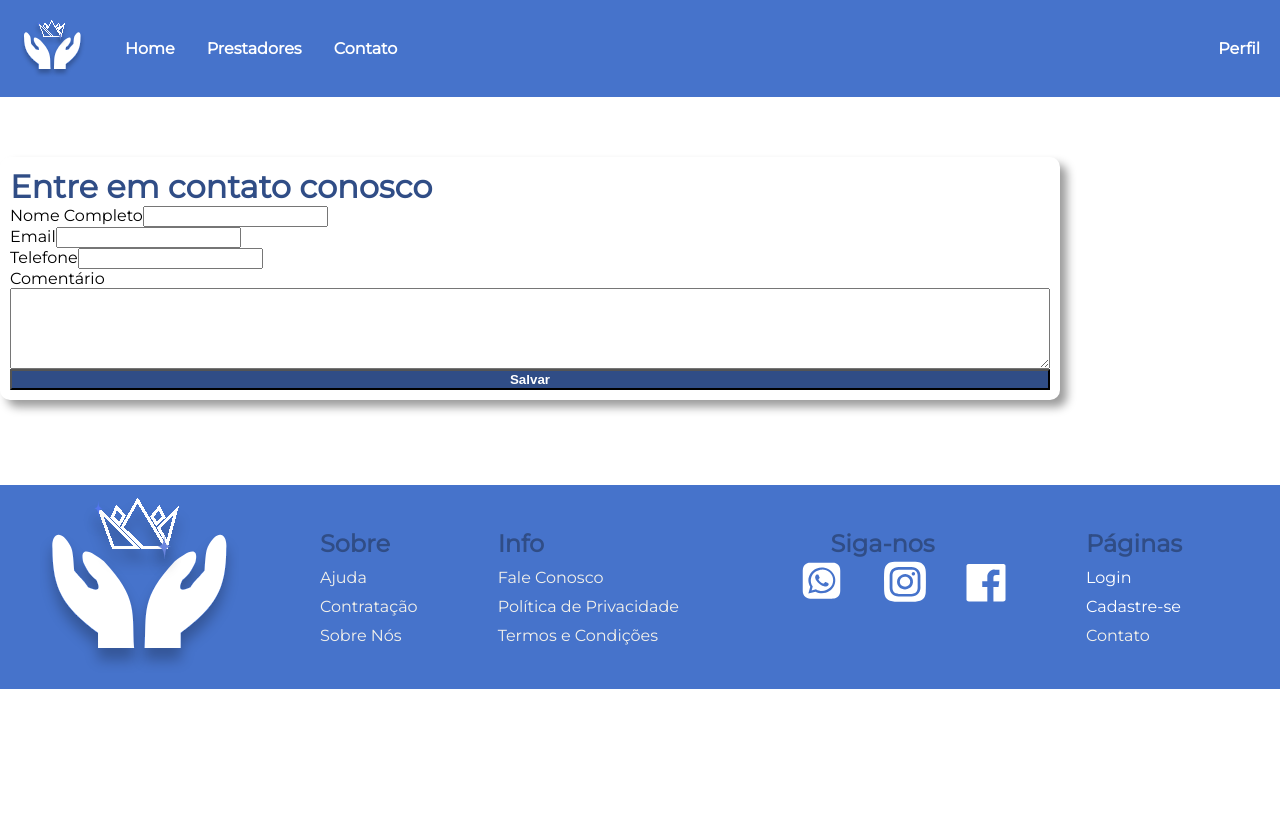
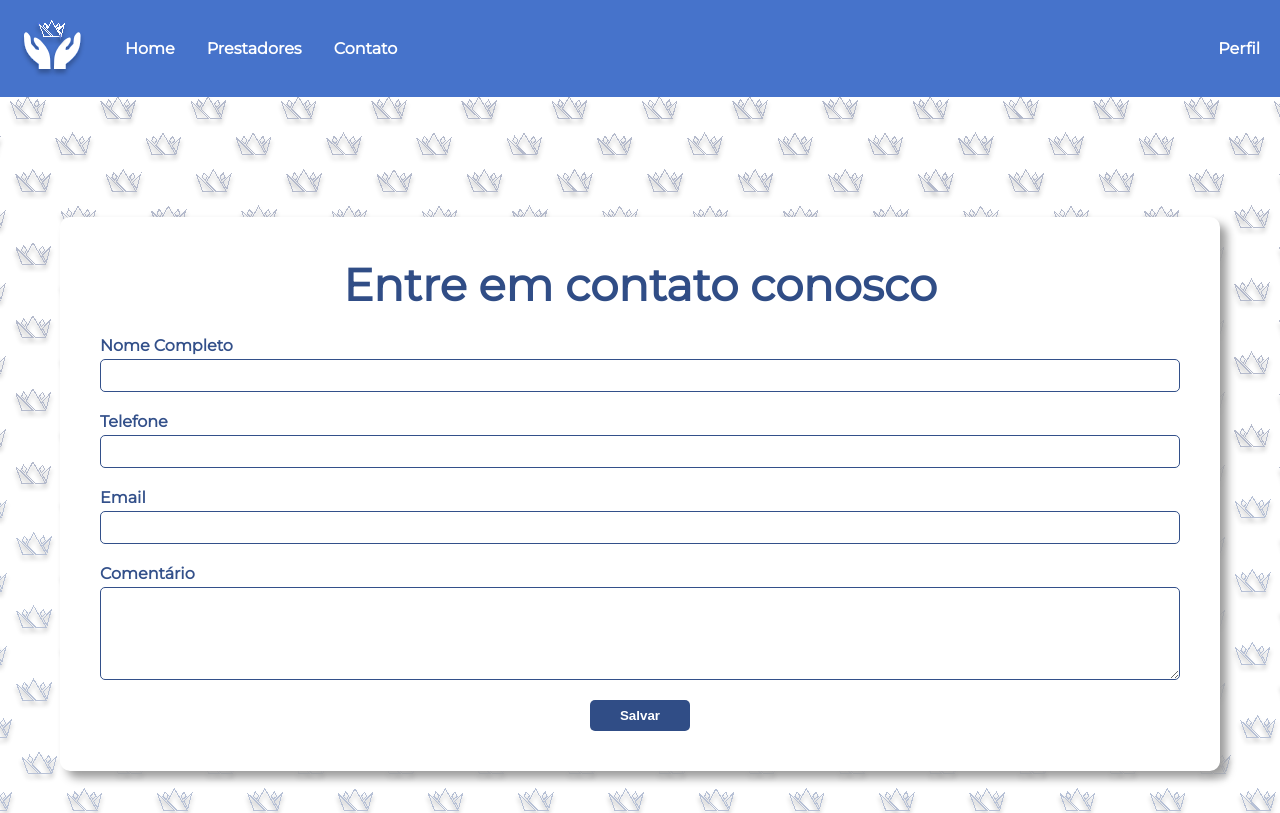
Before and after one commit to CarolinaPacifico/seniorcare, a React (Vite) app: page /contato in a window 1280 px wide. Shown: the top 813 px of the page. Built offline with nearby package versions, Linux system fonts and the light colour scheme.

Commit message:
Add files via upload

```diff
--- a/src/components/card-plano.jsx
+++ b/src/components/card-plano.jsx
@@ -7,7 +7,7 @@ function CardPlano() {
             <h1>Escolha o plano que deseja assinar</h1>
             <ul className='cards-plano'>
                 <li className="card-tudo-plano">
-                    <h2>Plano A</h2>
+                    <h2>Plano Basic</h2>
                     <ul className='card-dentro'>
                         <li>Recomendação Leve</li>
                         <li>Não possui nenhum tipo de prioridade na hora da divulgação</li>
@@ -17,7 +17,7 @@ function CardPlano() {
                     <button className="btn-confirmar"><a href="/login">Confirmar</a></button>
                 </li>
                 <li className="card-tudo-plano">
-                    <h2>Plano B</h2>
+                    <h2>Plano Standard</h2>
                     <ul className='card-dentro'>
                         <li>Recomendação Média</li>
                         <li>Possuem prioridade na divulgação dos serviços</li>
@@ -27,10 +27,10 @@ function CardPlano() {
                     <button className="btn-confirmar"><a href="/login">Confirmar</a></button>
                 </li>
                 <li className="card-tudo-plano">
-                    <h2>Plano C</h2>
+                    <h2>Plano Premium</h2>
                     <ul className='card-dentro'>
                         <li>Recomendação Alta</li>
-                        <li>Possuem prioridade na divulgação dos serviços </li>
+                        <li>Possuem prioridade na divulgação dos serviços</li>
                         <li>É divulgado nas publicidades do nosso aplicativo feitas em outras plataformas</li>
                         <li>Teste 1 semana Grátis</li>
                     </ul>
--- a/src/components/conteudo-contato.jsx
+++ b/src/components/conteudo-contato.jsx
@@ -4,16 +4,22 @@ import '../css/contato.css';
 function contatopage() {
 
     return (
-
+        <section className='conteudo-contato-bg'>
             <div className="conteudo-contato">
                 <h1>Entre em contato conosco</h1>
-        <label>Nome Completo<input type="text" id="" name="" /></label>
-        <label>Email<input type="email" id="" name="" /></label>
-        <label>Telefone<input type="number" id="" name="" /></label>
+                <form action="">
+                    <label>Nome Completo</label>
+                    <input type="text" id="" name="" />
+                    <label>Telefone</label>
+                    <input type="number" id="" name="" />
+                    <label>Email</label>
+                    <input type="email" id="" name="" />
                     <label for="story">Comentário</label>
                     <textarea id="story" name="story" rows="5" cols="33"></textarea>
                     <button className="btnperfil" type="button">Salvar</button>
+                </form>
             </div>
+        </section>
 
     )
   }
--- a/src/components/footer.jsx
+++ b/src/components/footer.jsx
@@ -10,8 +10,7 @@ import '../App.css'
 function Footer() {
 
     return (
-        <nav className='footer'>
-
+        <footer className='footer'>
             <div className="links-footer">
                 <Link href="/">
                         <img
@@ -78,7 +77,7 @@ function Footer() {
                     </div>
                 </div>
             </div>
-        </nav>
+        </footer>
     )
   }
 
--- a/src/components/login-componente.jsx
+++ b/src/components/login-componente.jsx
@@ -21,7 +21,7 @@ function LoginComponente() {
                     <button><a href='/homelog'>Entrar</a></button>
                     <br/>
                 </form>
-                <p className=''>Ainda não possui uma conta?<a href="/cadastro">Sign Up</a></p>
+                <p className=''>Ainda não possui uma conta?<a href="/cadastro-cliente">Sign Up</a></p>
                 <br/>
 
                 <span className='span-ou'>- OU -</span>
--- a/src/css/Contato.css
+++ b/src/css/Contato.css
@@ -1,3 +1,12 @@
+.conteudo-contato-bg {
+    background: url('../img/contato-bg.svg') repeat center center;
+    padding: 120px 60px;
+}
+
+.conteudo-contato {
+    background: #fff;
+}
+
 
 .conteudo-contato{
     display: flex;
@@ -5,9 +14,52 @@
     background-color: #ffffff;
     border-radius: 10px;
     box-shadow: 7px 7px 10px rgb(156, 156, 156);
-    padding: 10px 10px;
-    max-width:65rem;
-    text-align: left;
-    margin-top: 60px;
-    align-content: center;
+    padding: 40px;
 }
+
+.conteudo-contato h1 {
+    font-size: 45px;
+    font-weight: bold;
+    text-align: center;
+    margin-bottom: 24px;
+}
+
+.conteudo-contato form {
+    display: flex;
+    flex-direction: column;
+}
+
+.conteudo-contato form label {
+    margin-bottom: 4px;
+    color: #33508A;
+    font-weight: bold;
+}
+
+.conteudo-contato form input,
+.conteudo-contato form textarea {
+    margin-bottom: 20px;
+    border-radius: 5px;
+    border: 1px solid #33508A;
+    padding: 8px 0;
+}
+
+.conteudo-contato form button {
+    display: block;
+    width: 100px;
+    border-radius: 5px;
+    border: none;
+    padding: 8px 16px;
+    align-self: center;
+}
+
+@media (max-width: 800px) {
+    .conteudo-contato h1 {
+        font-size: 32px;
+    }
+}
+
+@media (max-width: 600px) {
+    .conteudo-contato h1 {
+        font-size: 24px;
+    }
+}
--- a/src/css/Home.css
+++ b/src/css/Home.css
@@ -172,7 +172,6 @@ header > div {
 }
 
 .footer {
-    margin-top: 85px    ;
     background-color: #4673CB;
 
 }
--- a/src/css/planos.css
+++ b/src/css/planos.css
@@ -1,5 +1,5 @@
 .conteudo-plano {
-    padding: 0px 20px;
+    padding: 117px 0;
     display: flex;
     flex-direction: column;
     justify-content: center;
@@ -8,42 +8,40 @@
     background-color: #bbcae9;
 }
 
-.conteudo-plano h1{
+.cards-plano {
     display: flex;
-    justify-content: center;
-    margin: 2.5rem 2.5rem;
+    gap: 40px;
+    align-items: center;
 }
 
-.cards-plano {
-    display: grid;
-    grid-template-columns: 1fr 1fr 1fr;
-    gap: 20px;
-}
-
-/* .card-dentro{
-    display: flex;
-    flex-direction: column;
-} */
-
 .card-tudo-plano{
+    background-color: #304D86;
+    box-shadow: 7px 7px 10px rgb(18, 38, 83);
     display: flex;
     flex-direction: column;
     justify-content: center;
-    background-color: #304D86;
     border-radius: 10px;
-    box-shadow: 7px 7px 10px rgb(18, 38, 83);
-    padding: 10px 10px;
+    padding: 10px;
     max-width: 300px;
-    text-align: left;
+    text-align: center;
     margin-top: 60px;
+    height: 400px;
 }
-
 .conteudo-plano h2{
     text-align: center;
     font-weight: bolder;
     margin-bottom: 1rem;
-    margin-top: 1rem;
-    font-size:x-large;
+    font-size: x-large;
+    color: #fff;
+}
+
+.card-dentro {
+    display: flex;
+    flex-direction: column;
+    gap: 8px;
+    height: 160px;
+    margin-bottom: 20px;
+
 }
 
 .conteudo-plano p{
--- a/src/pages/Planos.jsx
+++ b/src/pages/Planos.jsx
@@ -1,10 +1,12 @@
 import Footer from '../components/footer';
 import CardPlano from '../components/card-plano';
+import Header from '../components/header';
 
 function Planos() {
 
     return (
       <>
+        <Header/>
         <CardPlano/>
         <Footer/>
       </>
```
Lines whose indentation alone changed are shown as unchanged.
